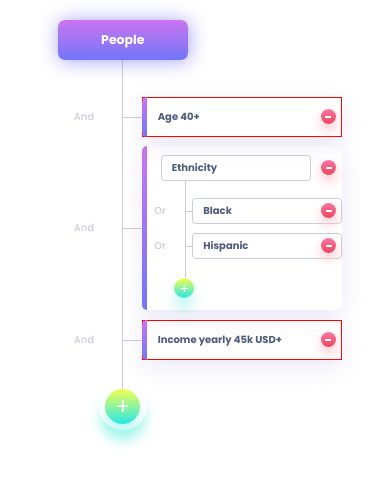
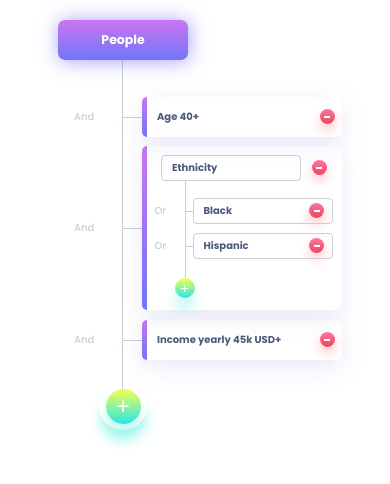
Before and after one commit to mycak/People-Details, a React (Create React App) app: page / in a window 390 px wide. Shown: the top 484 px of the page. Built offline with nearby package versions, Linux system fonts and the light colour scheme.

Commit message:
media query fixed

```diff
--- a/src/styles/ButtonsStyles.js
+++ b/src/styles/ButtonsStyles.js
@@ -59,7 +59,7 @@ export const Oval = styled.div`
   height: 3em;
   width: 3em;
   border-radius: 50%;
-  margin-right: 1em;
+  margin-right: 1.5em;
   background: linear-gradient(180deg, #f978a2 0%, #f1435b 100%);
   box-shadow: 0 6px 12px 0 #ffc0c9;
   @media (max-width: 800px) {
--- a/src/styles/HeadersStyles.js
+++ b/src/styles/HeadersStyles.js
@@ -65,6 +65,6 @@ export const SubtreeItemContainer = styled.div`
     width: 30em;
   }
   @media (max-width: 450px) {
-    max-width: 36em;
+    max-width: 28em;
   }
 `;
--- a/src/styles/SingleItemsStyles.js
+++ b/src/styles/SingleItemsStyles.js
@@ -23,6 +23,5 @@ export const SingleDetailContainer = styled.div`
   @media (max-width: 450px) {
     min-width: 40em;
     font-size: 5px;
-    border: solid 1px red;
   }
 `;
```
Also changed, not shown: 1 other file (tests, documents, lock files or other folders).
